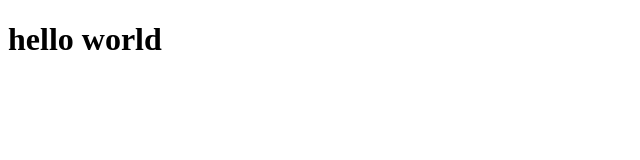
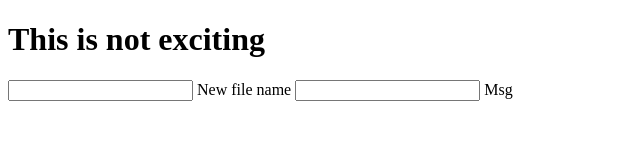
Before and after one commit to Node-Study-Group/koa-demo, a website: page index.html in a window 1280 px wide. Shown: the whole page, without its empty margins (0-640 px from the left). Drawn offline with Linux system fonts and the light colour scheme.

Commit message:
add nodemon.json

```diff
--- a/index.html
+++ b/index.html
@@ -5,6 +5,12 @@
   <title>hello world</title>
 </head>
 <body>
-  <h1>hello world</h1>
+  <h1>This is not exciting</h1>
+  <form>
+    <input type="text">
+    <label>New file name</label>
+    <input type="text">
+    <label>Msg</label>
+  </form>
 </body>
 </html>
--- /dev/null
+++ b/nodemon.json
@@ -0,0 +1,5 @@
+{
+  "execMap": {
+    "js": "node --harmony"
+  }
+}
```
